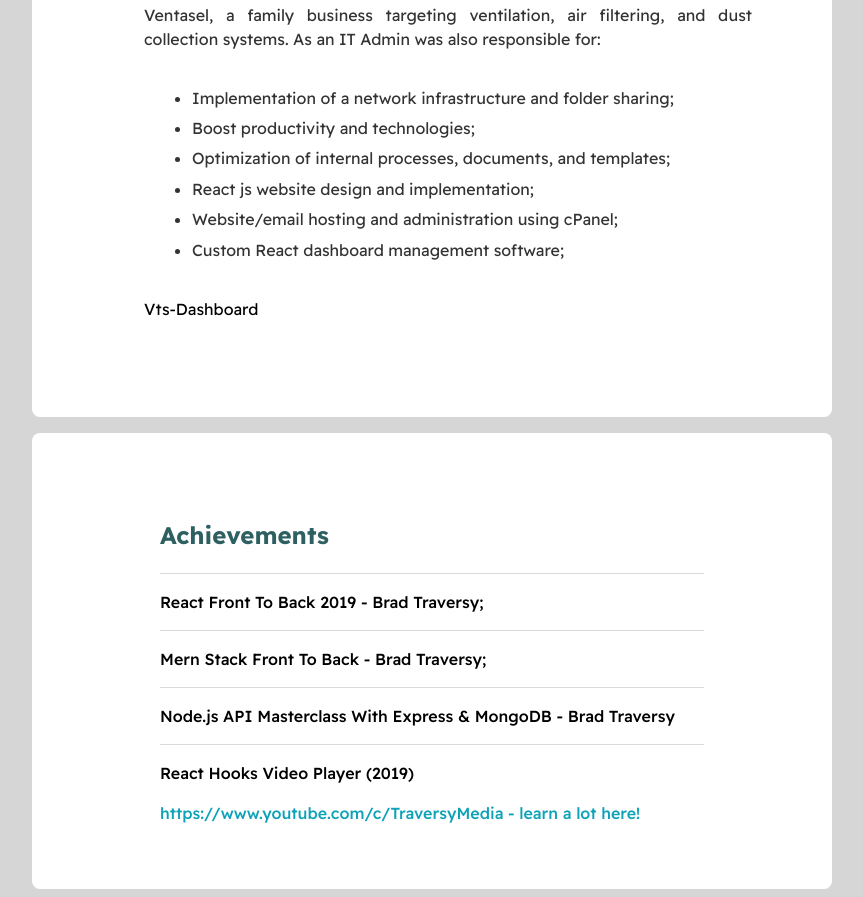
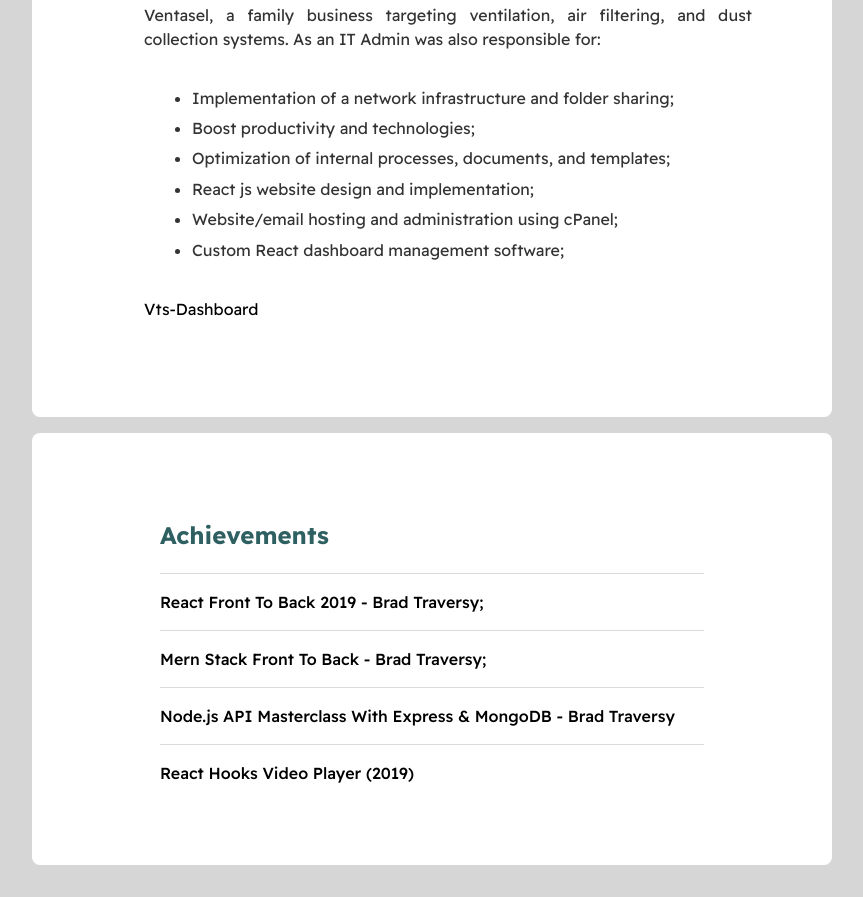
Before and after one commit to simaoptrocha/resume-online, a plain HTML site: page index.html in a window 1280 px wide. Shown: the part 2567-3464 px from the top of the page, without its empty margins (208-1071 px from the left). After the commit the page ends 3440 px from the top, so only its background shows below. Drawn offline with Linux system fonts and the light colour scheme.

Commit message:
minor text changes

```diff
--- a/index.html
+++ b/index.html
@@ -233,9 +233,9 @@
                     <a> React Hooks Video Player (2019) </a>
                 </div>
 
-                <div class="card--project--link">
+                <!-- <div class="card--project--link">
                     <a href="https://www.youtube.com/c/TraversyMedia"> https://www.youtube.com/c/TraversyMedia - learn a lot here!</a>
-                </div>
+                </div> -->
             </div>
         </section>
     </div>
```
Also changed, not shown: main.css (+9 -2 lines).
